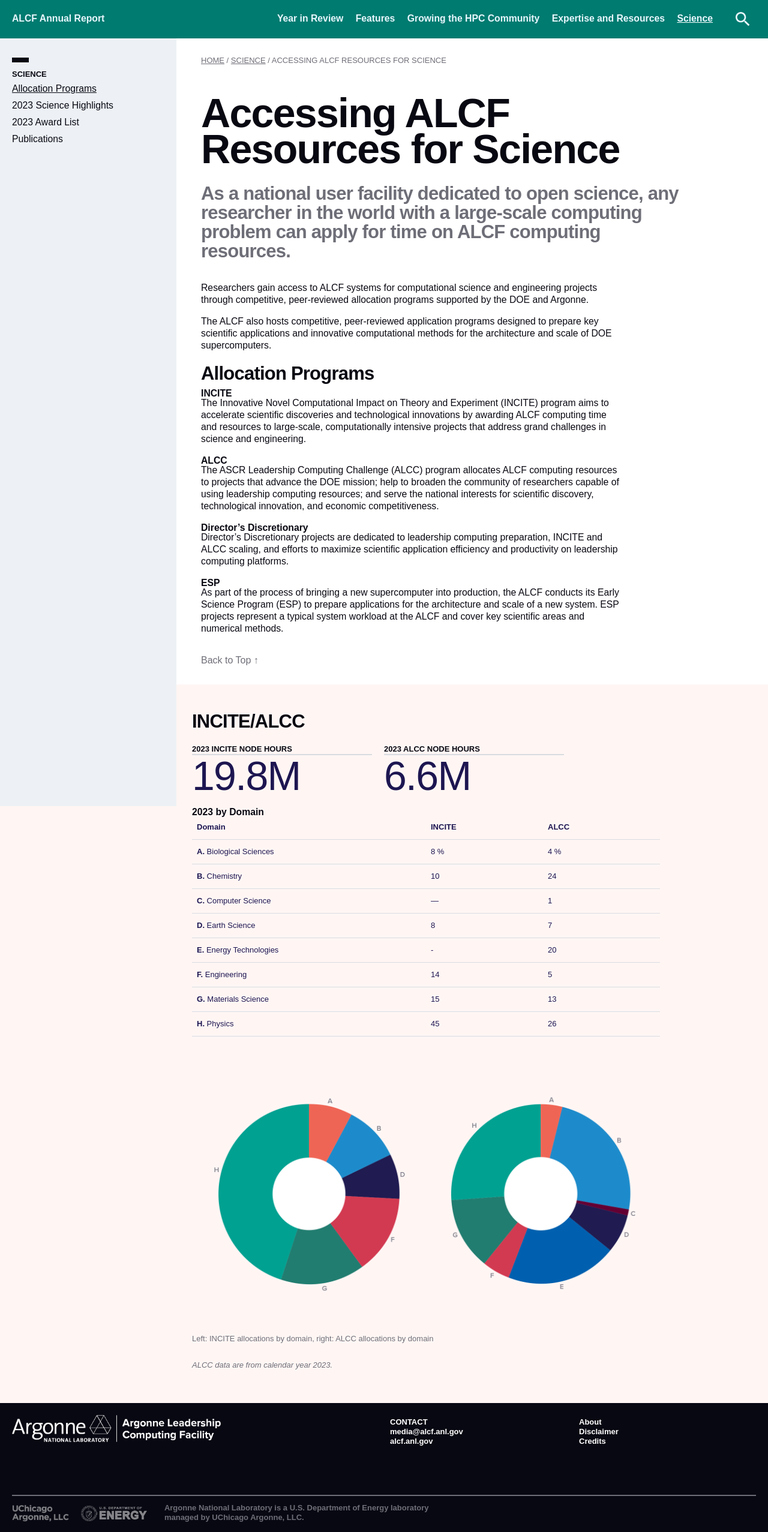
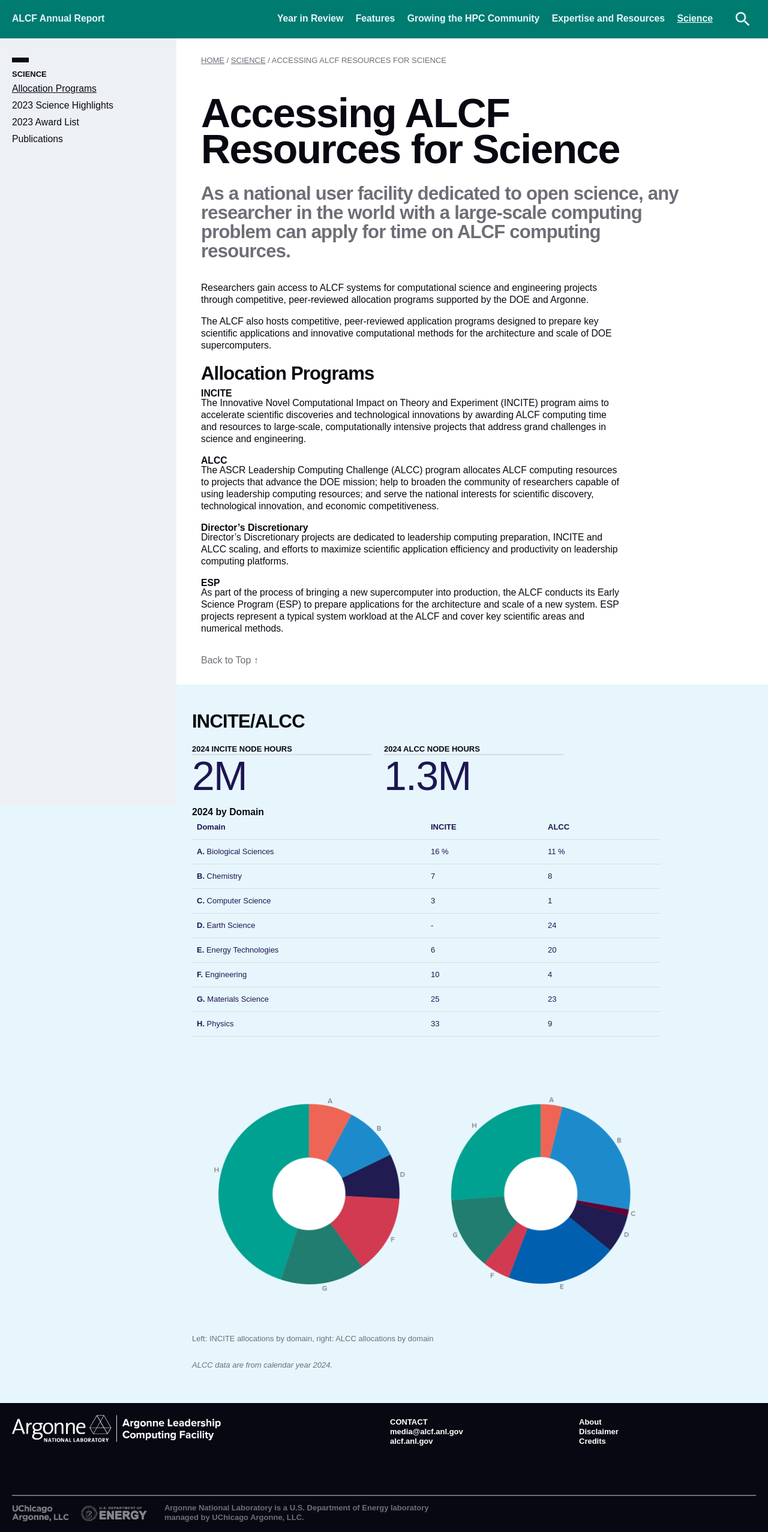
Before and after one commit to argonne-lcf/AR2024, a Jekyll site: the page built from 05_science/allocation-programs.md, in a window 1280 px wide. Shown: the whole page at 60% size. Built offline with Jekyll 4.4.1, drawn with Linux system fonts in a browser that asks for light colours; some web fonts are replaced.

Commit message:
updated allocation charts

```diff
--- a/_includes/asides/by-domain.md
+++ b/_includes/asides/by-domain.md
@@ -1,34 +1,34 @@
 # INCITE/ALCC
 
 {%	include txt-fig.html
-	  figure-1 = "19.8M"
-		label-1 = "2023 INCITE Node Hours"
-    figure-2 = "6.6M"
-    label-2 = "2023 ALCC Node Hours"
+	  figure-1 = "2M"
+		label-1 = "2024 INCITE Node Hours"
+    figure-2 = "1.3M"
+    label-2 = "2024 ALCC Node Hours"
 %}
 
 
 
-## 2023 by Domain
+## 2024 by Domain
 
 
 | Domain                     |     | INCITE | ALCC |
 | :---                       | :-- | :---   | :--- |
-| **A.** Biological Sciences |     | 8 %    | 4 %  |
-| **B.** Chemistry           |     | 10     | 24   |
-| **C.** Computer Science    |     | —      | 1    |
-| **D.** Earth Science       |     | 8      | 7    |
-| **E.** Energy Technologies |     | -      | 20   |
-| **F.** Engineering         |     | 14     | 5    |
-| **G.** Materials Science   |     | 15     | 13   |
-| **H.** Physics             |     | 45     | 26   |
+| **A.** Biological Sciences |     | 16 %   | 11 % |
+| **B.** Chemistry           |     | 7      | 8    |
+| **C.** Computer Science    |     | 3      | 1    |
+| **D.** Earth Science       |     | -      | 24   |
+| **E.** Energy Technologies |     | 6      | 20   |
+| **F.** Engineering         |     | 10     | 4    |
+| **G.** Materials Science   |     | 25     | 23   |
+| **H.** Physics             |     | 33     | 9    |
 
 
 
 {% include media-img.html
-   source= "bydomain2023.png"
+   source= "bydomain2024.png"
    caption="Left: INCITE allocations by domain, right: ALCC allocations by domain"
 %}
 
 
-<small style="color:#6e6e78">*ALCC data are from calendar year 2023.*</small>
+<small style="color:#6e6e78">*ALCC data are from calendar year 2024.*</small>
--- a/_sass/template/components/_component--aside.scss
+++ b/_sass/template/components/_component--aside.scss
@@ -8,7 +8,7 @@
 .aside {
 	padding: bl(10) 0; //40px
 	width: 100vw;
-	background-color: color(warm, X);
+	background-color: color(blue, X);
 	color: color(blue, XXXXX);
 
 	.content-wrapper {
```
Also changed, not shown: assets/images/bydomain2024.png (renamed from assets/images/bydomain2023.png), 6 other files.
